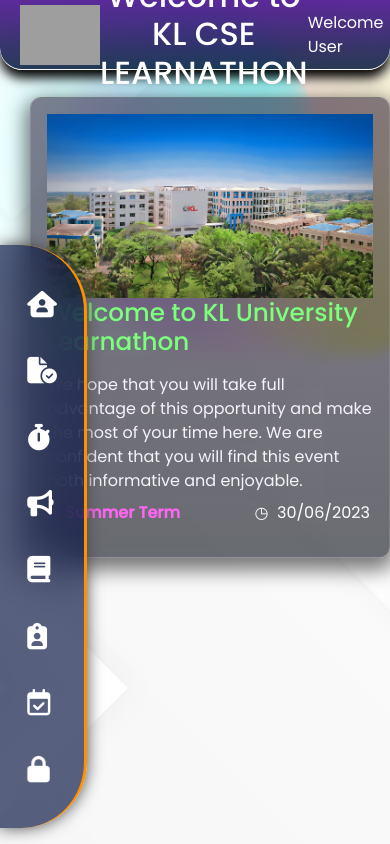
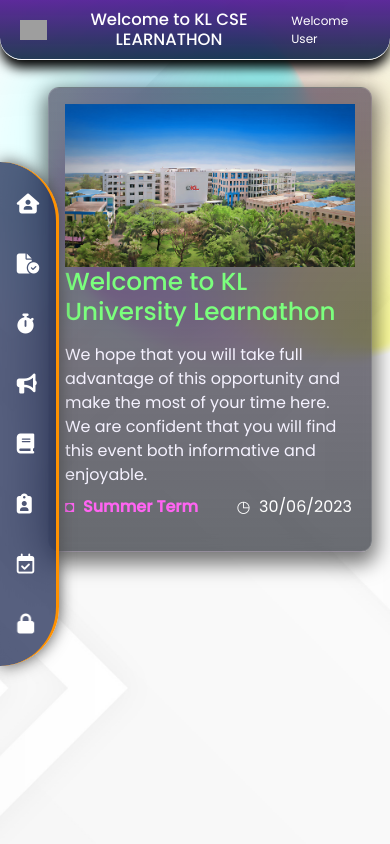
Before and after one commit to rajgopalhota/Learnathon, a Django app: page / in a window 390 px wide. Run offline with Django 4.2, Linux system fonts and the light colour scheme; some libraries are stand-ins or nearby versions; grey boxes are pictures that could not be loaded.

Commit message:
some responsiveness

```diff
--- a/Website/static/stylesheets/base.css
+++ b/Website/static/stylesheets/base.css
@@ -31,6 +31,7 @@
   border: none;
 }
 header {
+  min-width: 100%;
   display: flex;
   align-items: center;
   background-image: linear-gradient(to top, #09203fe0 0%, #480f8ee2 100%);
@@ -38,9 +39,11 @@
   height: 70px;
   border-radius: 0 0 22px 22px;
   border-bottom: 1px solid white;
+  grid-area: s;
   padding: 0 20px;
   backdrop-filter: blur(12px);
   box-shadow: 0 8px 12px black;
+  overflow: hidden;
   z-index: 999;
 }
 header img {
@@ -65,14 +68,33 @@
   text-decoration: none;
 }
 
-
+.wrapper {
+  display: grid;
+  grid-gap: 20px;
+  grid-template-columns: 1fr 3fr;
+  grid-template-areas:
+    "header  header"
+    "sidebar content"
+    "footer  footer";
+}
+@media (max-width: 500px) {
+  .wrapper {
+    grid-template-columns: 4fr;
+    grid-template-areas:
+      "header"
+      "content"
+      "sidebar"
+      "footer";
+  }
+}
 /*=============== SIDEBAR ===============*/
 .homenav {
-  width: 62px;
+  width: 72px;
   height: max-content;
+  grid-area: sidebar;
   position: fixed;
   inset: 0;
-  margin: auto 0 0 0;
+  margin: auto 0;
   z-index: 999;
 }
 .homenavlist {
@@ -96,7 +118,7 @@
   transition: background 0.4s;
 }
 .homenavlink i {
-  font-size: 1.65rem;
+  font-size: 1.25rem;
   color: #fff;
   transition: color 0.4s;
 }
@@ -344,3 +366,56 @@
   margin-left: 30px;
   margin-right: auto;
 }
+
+@media (max-width:600px){
+  header {
+    font-size: 12px;
+    height: 60px;
+  }
+  header img {
+    height: 20px;
+    margin-right: auto;
+  }
+  header h1 {
+    text-align: center;
+    margin-right: auto;
+    margin-left: auto;
+    font-size: 1.03rem;
+  }
+  header span {
+    margin-left: auto;
+  }
+  .homenav {
+    max-width: 42px;
+    height: max-content;
+    position: fixed;
+    inset: 0;
+    margin: auto 0;
+    z-index: 999;
+  }
+  .homenavlist {
+    position: relative;
+    background-color: rgba(0, 15, 62, 0.655);
+    padding-block: 60px;
+    border-radius: 0 66px 66px 0;
+    display: grid;
+    justify-content: center;
+    row-gap: 2rem;
+    box-shadow: 0 0 16px rgb(77, 77, 77);
+    border-right: 3px solid rgb(255, 145, 0);
+    backdrop-filter: blur(22px);
+    padding: 28px;
+  }
+  .homenavlink {
+    position: relative;
+    display: inline-flex;
+    padding: 4px;
+    border-radius: 50%;
+    transition: background 0.4s;
+  }
+  .homenavlink i {
+    font-size: 1.25rem;
+    color: #fff;
+    transition: color 0.4s;
+  }
+}
--- a/Website/static/stylesheets/home.css
+++ b/Website/static/stylesheets/home.css
@@ -4,6 +4,7 @@
   margin: 0;
 }
 .home-klu-card {
+  grid-area: content;
   user-select: none;
   max-width: 700px;
   margin: 1.7rem auto;
@@ -109,3 +110,10 @@
 .carousel-control{
   color: black;
 }
+
+@media (max-width:600px){
+  .home-klu-card {
+    max-width: 90%;
+  }
+
+}
--- a/Website/static/stylesheets/review.css
+++ b/Website/static/stylesheets/review.css
@@ -147,3 +147,11 @@
     width: 40% !important;
   }
 }
+
+
+@media (max-width:600px){
+  .review-container {
+    max-width: 90%;
+    margin-top: 20%;
+  }
+}
--- a/Website/templates/base.html
+++ b/Website/templates/base.html
@@ -29,6 +29,7 @@
       <h1>Welcome to KL CSE LEARNATHON</h1>
       <span>Welcome User</span>
     </header>
+    <aside>
     <homenav class="homenav">
       <ul class="homenavlist">
         <a href="/" class="homenavlink active-link">
@@ -77,6 +78,7 @@
         </a>
       </ul>
     </homenav>
+  </aside>
 
     <div
       class="modal fade"
@@ -136,7 +138,9 @@
         </div>
       </div>
     </div>
+    <article>
     <div class="comp">{% block body %} {% endblock body %}</div>
+    </article>
     <div id="bg-wrap">
       <svg viewBox="0 0 100 100" preserveAspectRatio="xMidYMid slice">
       <defs>
```
